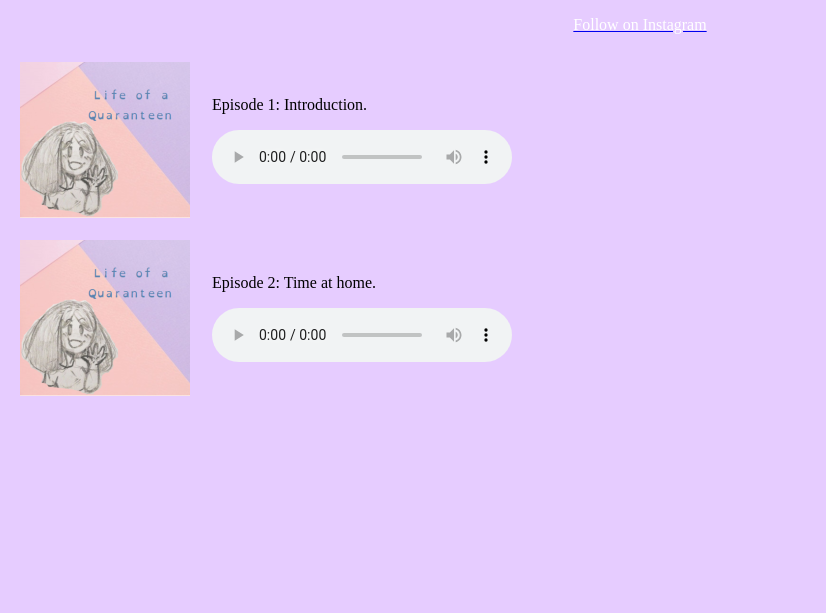
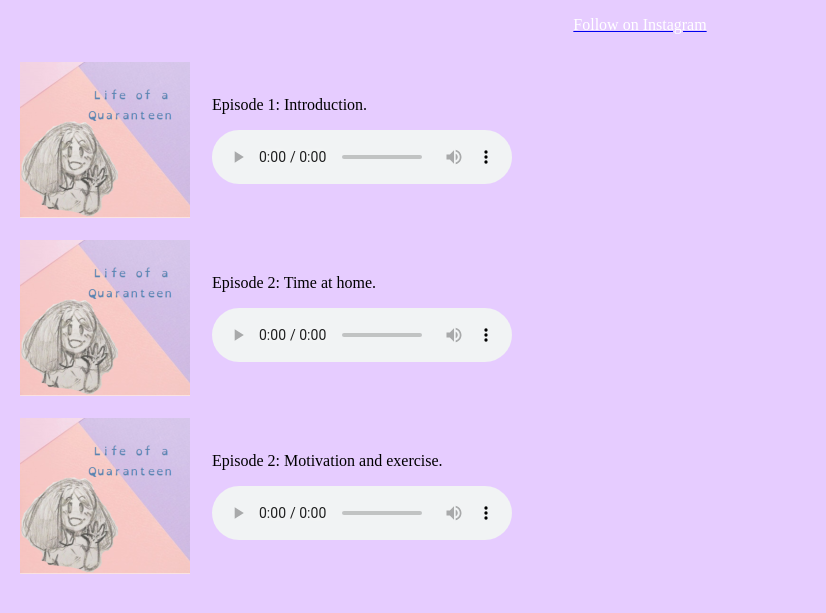
Before and after one commit to quaranteen-podcast/quaranteen-podcast.github.io, a plain HTML site: page index.html in a window 1280 px wide. Shown: the part 91-704 px from the top of the page, without its empty margins (0-826 px from the left). Drawn offline with Linux system fonts and the light colour scheme.

Commit message:
updating page for episode 3

```diff
--- a/index.html
+++ b/index.html
@@ -26,6 +26,13 @@ Your browser does not support the audio element.
 Your browser does not support the audio element.
 </audio></p></td>
 </tr>
+  <tr>
+<p></p>
+<td width=10%><img src="newpodcastcover.png"</td><td>Episode 2: Motivation and exercise.<p><audio controls>
+  <source src="episode3.mp3" type="audio/mpeg">
+Your browser does not support the audio element.
+</audio></p></td>
+</tr>
 </table>
   </body>
 </html>
```
